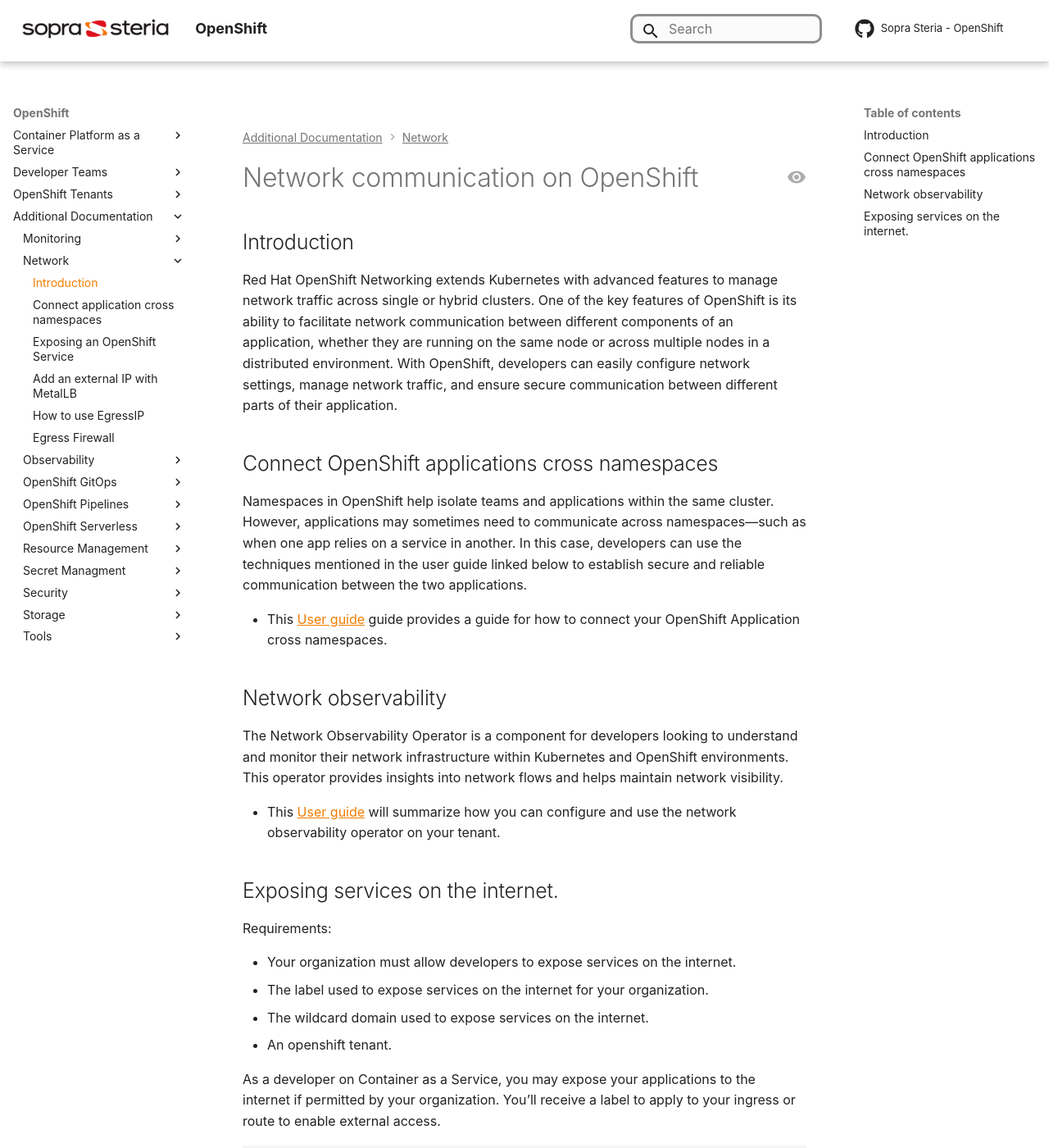
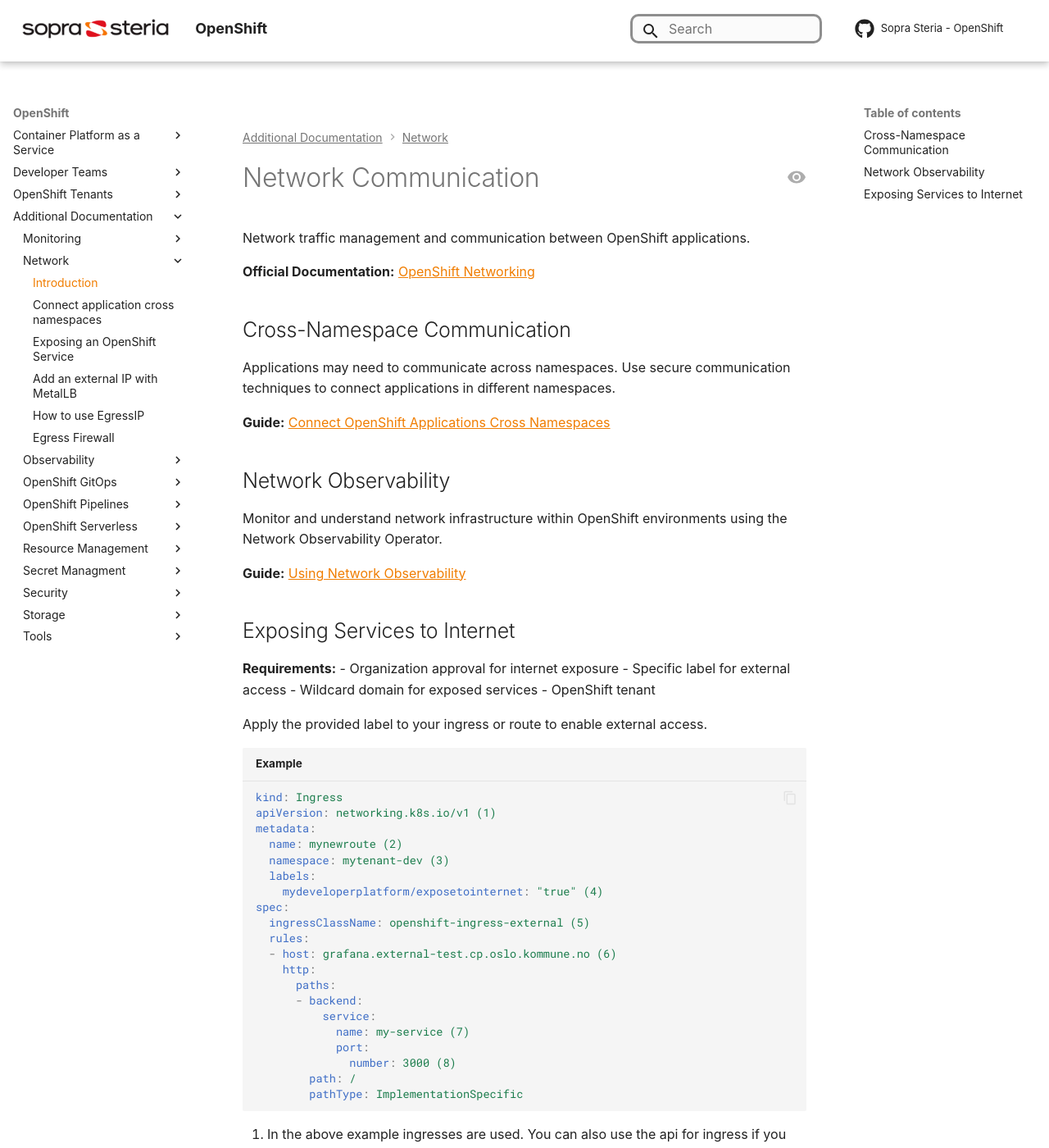
Before and after one commit to Sopra-Steria-Norge-Kubernetes/OpenShift, an MkDocs documentation site: the page built from docs/Additional Documentation/Network/introduction.md, in a window 1280 px wide and 1400 px high. Shown: the whole window at 82% size. Built offline with MkDocs 1.6.1 and Material for MkDocs 9.7.7, drawn with Linux system fonts in a browser that asks for light colours; some web fonts are replaced; comment, search, counter and statistics services are not loaded.

Commit message:
Forbedre språk og legge til offisiell link i Addtional Documentation/introduction

````diff
--- a/docs/Additional Documentation/Network/introduction.md
+++ b/docs/Additional Documentation/Network/introduction.md
@@ -5,34 +5,33 @@
 externally-exposed: true
 ---
 
+# Network Communication
 
-# Network communication on OpenShift
+Network traffic management and communication between OpenShift applications.
 
-## Introduction
-Red Hat OpenShift Networking extends Kubernetes with advanced features to manage network traffic across single or hybrid clusters. One of the key features of OpenShift is its ability to facilitate network communication between different components of an application, whether they are running on the same node or across multiple nodes in a distributed environment. With OpenShift, developers can easily configure network settings, manage network traffic, and ensure secure communication between different parts of their application.
+**Official Documentation:** [OpenShift Networking](https://docs.openshift.com/container-platform/latest/networking/understanding-networking.html)
 
+## Cross-Namespace Communication
 
-## Connect OpenShift applications cross namespaces
-Namespaces in OpenShift help isolate teams and applications within the same cluster. However, applications may sometimes need to communicate across namespaces—such as when one app relies on a service in another. In this case, developers can use the techniques mentioned in the user guide linked below to establish secure and reliable communication between the two applications.
+Applications may need to communicate across namespaces. Use secure communication techniques to connect applications in different namespaces.
 
+**Guide:** [Connect OpenShift Applications Cross Namespaces](connect-openshift-application-cross-namespaces.md)
 
-* This [User guide](/SolidCloud/SolidCloud-Products/Containers/Red-Hat-OpenShift/User-Guides/5%2DNetwork-communication-on-OpenShift/5.1%2DConnect-OpenShift-applications-cross-namespaces) guide provides a guide for how to connect your OpenShift Application cross namespaces.
+## Network Observability
 
-## Network observability
-The Network Observability Operator is a component for developers looking to understand and monitor their network infrastructure within Kubernetes and OpenShift environments. This operator provides insights into network flows and helps maintain network visibility.
+Monitor and understand network infrastructure within OpenShift environments using the Network Observability Operator.
 
-* This [User guide](../Observability/using-network-observability.md) will summarize how you can configure and use the network observability operator on your tenant.
+**Guide:** [Using Network Observability](../Observability/using-network-observability.md)
 
-## Exposing services on the internet.
+## Exposing Services to Internet
 
-Requirements:
+**Requirements:**
+- Organization approval for internet exposure
+- Specific label for external access
+- Wildcard domain for exposed services
+- OpenShift tenant
 
-* Your organization must allow developers to expose services on the internet.
-* The label used to expose services on the internet for your organization.
-* The wildcard domain used to expose services on the internet.
-* An openshift tenant.
-
-As a developer on Container as a Service, you may expose your applications to the internet if permitted by your organization. You’ll receive a label to apply to your ingress or route to enable external access.
+Apply the provided label to your ingress or route to enable external access.
 
 ```yaml title="Example"
 kind: Ingress
````
Also changed, not shown: docs/Additional Documentation/Network/introduction-fixed.md (added).
